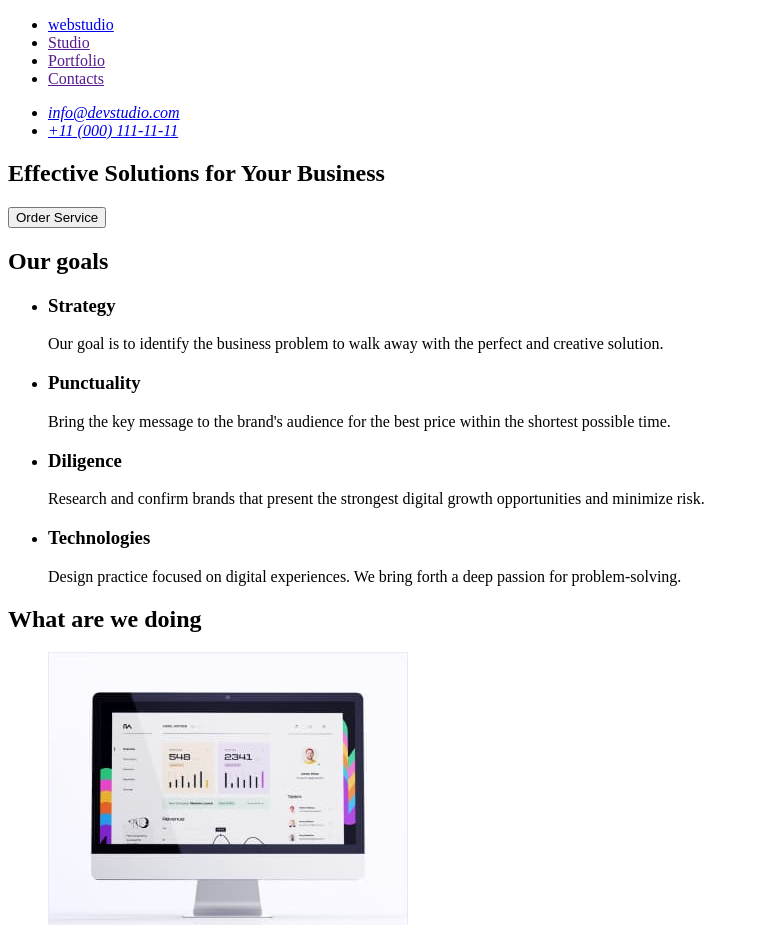
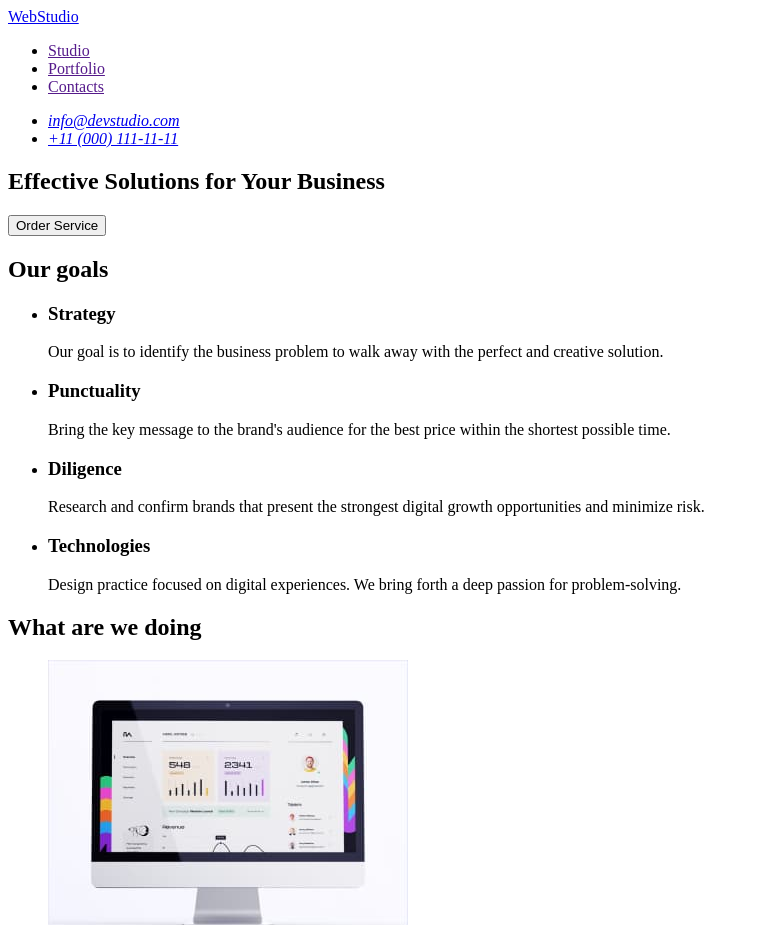
Before and after one commit to Allkat1/goit-markup-hw-01, a plain HTML site: page index.html in a window 1280 px wide. Shown: the top 925 px of the page, without its empty margins (0-759 px from the left). Drawn offline with Linux system fonts and the light colour scheme.

Commit message:
update after autocheck

```diff
--- a/index.html
+++ b/index.html
@@ -9,10 +9,8 @@
   <body>
     <header>
       <nav>
+        <a href="./index.html">WebStudio</a>
         <ul>
-          <li>
-            <a href="/index.html">webstudio</a>
-          </li>
           <li><a href="">Studio</a></li>
           <li><a href="">Portfolio</a></li>
           <li><a href="">Contacts</a></li>
@@ -94,7 +92,7 @@
         </ul>
       </section>
       <section>
-        <h2>Our team</h2>
+        <h2>Our Team</h2>
         <ul>
           <li>
             <img
@@ -140,7 +138,7 @@
       </section>
     </main>
     <footer>
-      <h2><a>web</a>studio</h2>
+      <a href="./index.html">WebStudio</a>
       <p>
         Increase the flow of customers and sales for your business with digital
         marketing & growth solutions.
```
